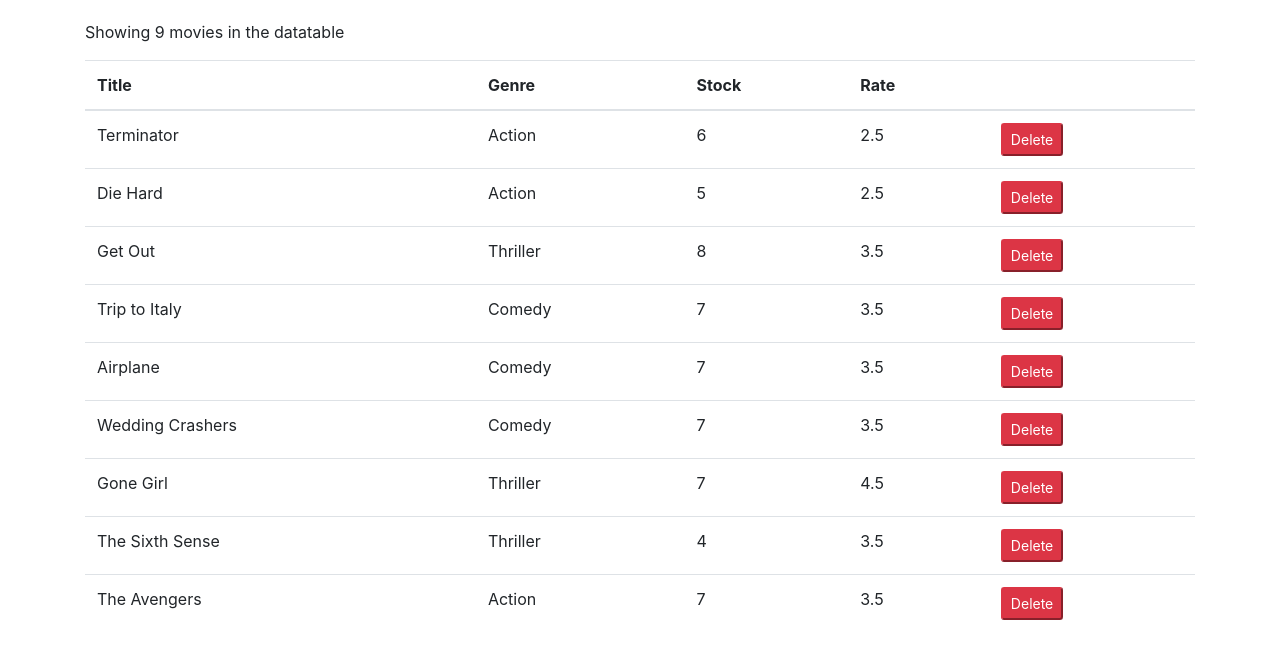
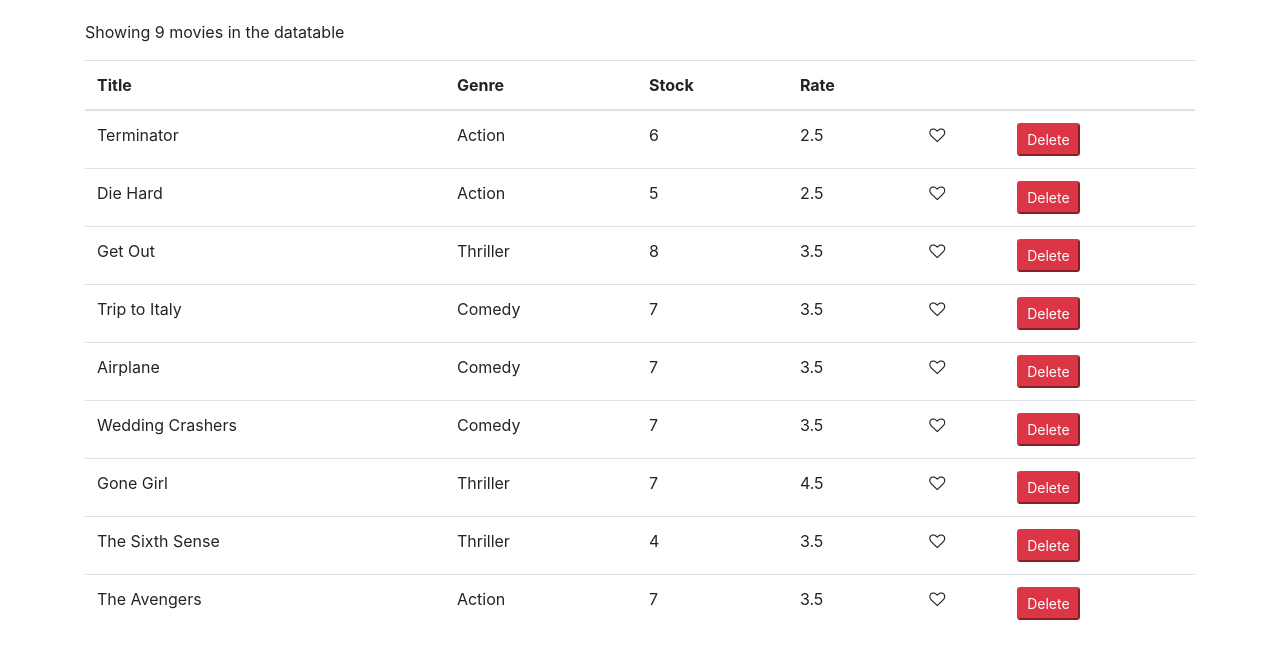
Before and after one commit to kusumghimire/react-vidly, a React (Create React App) app: page / in a window 1280 px wide. Shown: the top 658 px of the page. Built offline with nearby package versions, Linux system fonts and the light colour scheme.

Commit message:
like button is imported into movies

```diff
--- a/src/components/movies.jsx
+++ b/src/components/movies.jsx
@@ -1,5 +1,6 @@
 import React, {Component} from 'react'
 import {getMovies} from "../services/fakeMovieService";
+import Like from './common/like';
 class Movies extends Component{
    state = {
        movies: getMovies()
@@ -23,6 +24,8 @@
                    <th>Stock</th>
                    <th>Rate</th>
                    <th></th>
+                   <th></th>
+
                </tr>
            </thead>
            <tbody>
@@ -32,6 +35,7 @@
                    <td>{movie.genre.name}</td>
                    <td>{movie.numberInStock}</td>
                    <td>{movie.dailyRentalRate}</td>
+                   <td><Like /></td>
                    <td><button onClick={()=>this.handleDelete(movie)} className="btn-danger btn-sm">Delete</button></td>
                </tr>
             ))}
```
